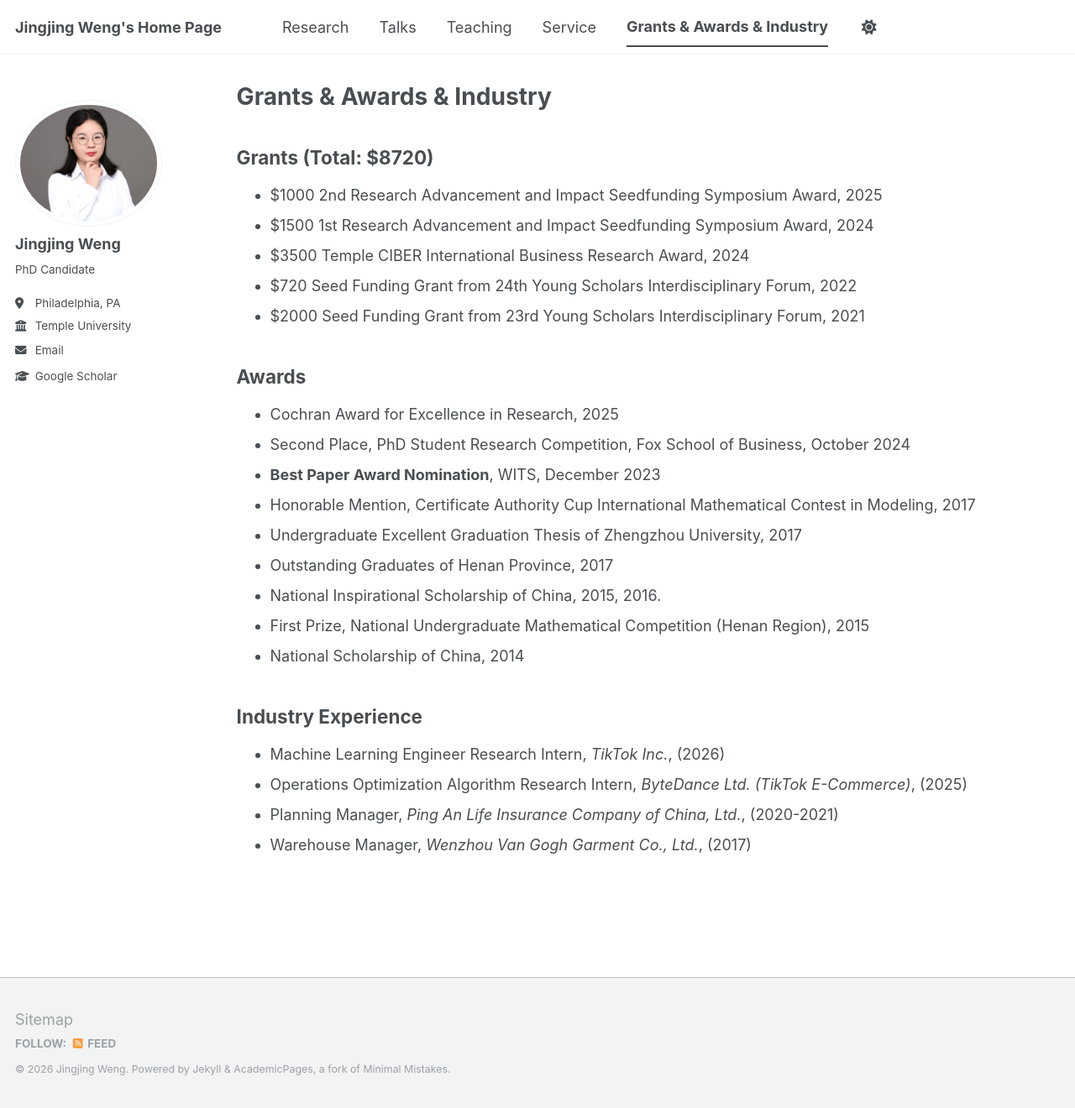
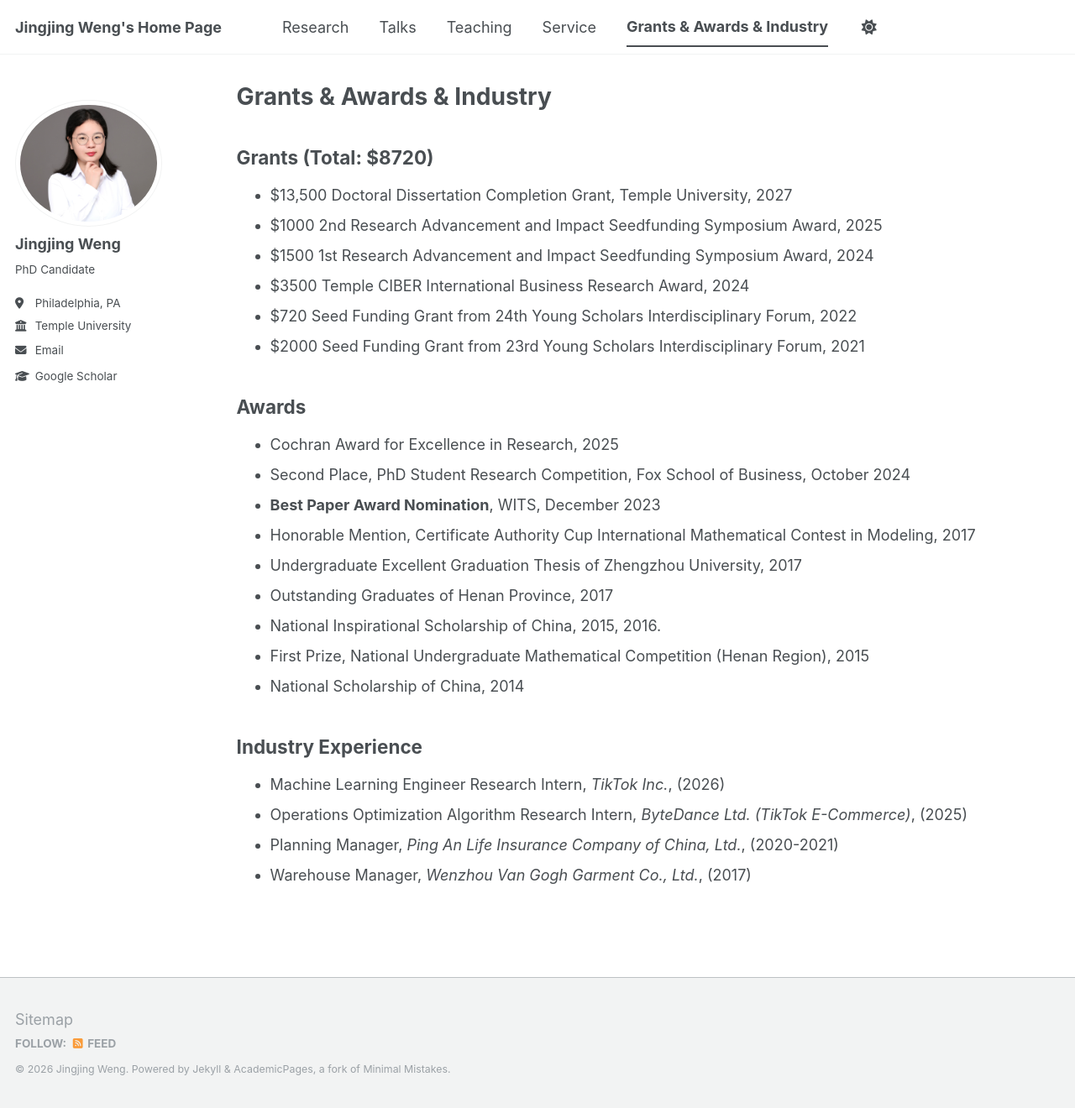
Before and after one commit to JingjingWeng/JingjingWeng.github.io, a Jekyll site: the page built from _pages/awards.md, in a window 1280 px wide and 1320 px high. Shown: the whole window at 84% size. Built offline with Jekyll 4.4.1, drawn with Linux system fonts in a browser that asks for light colours; a script bundle is joined from its source files by our own code; library files that are not in the unit come from our copies.

Commit message:
Update awards.md

```diff
--- a/_pages/awards.md
+++ b/_pages/awards.md
@@ -10,6 +10,7 @@ author_profile: true
 
 
 ## Grants  (Total: $8720)
+* $13,500 Doctoral Dissertation Completion Grant, Temple University, 2027
 * $1000 2nd Research Advancement and Impact Seedfunding Symposium Award, 2025
 * $1500 1st Research Advancement and Impact Seedfunding Symposium Award, 2024
 * $3500 Temple CIBER International Business Research Award, 2024
```
